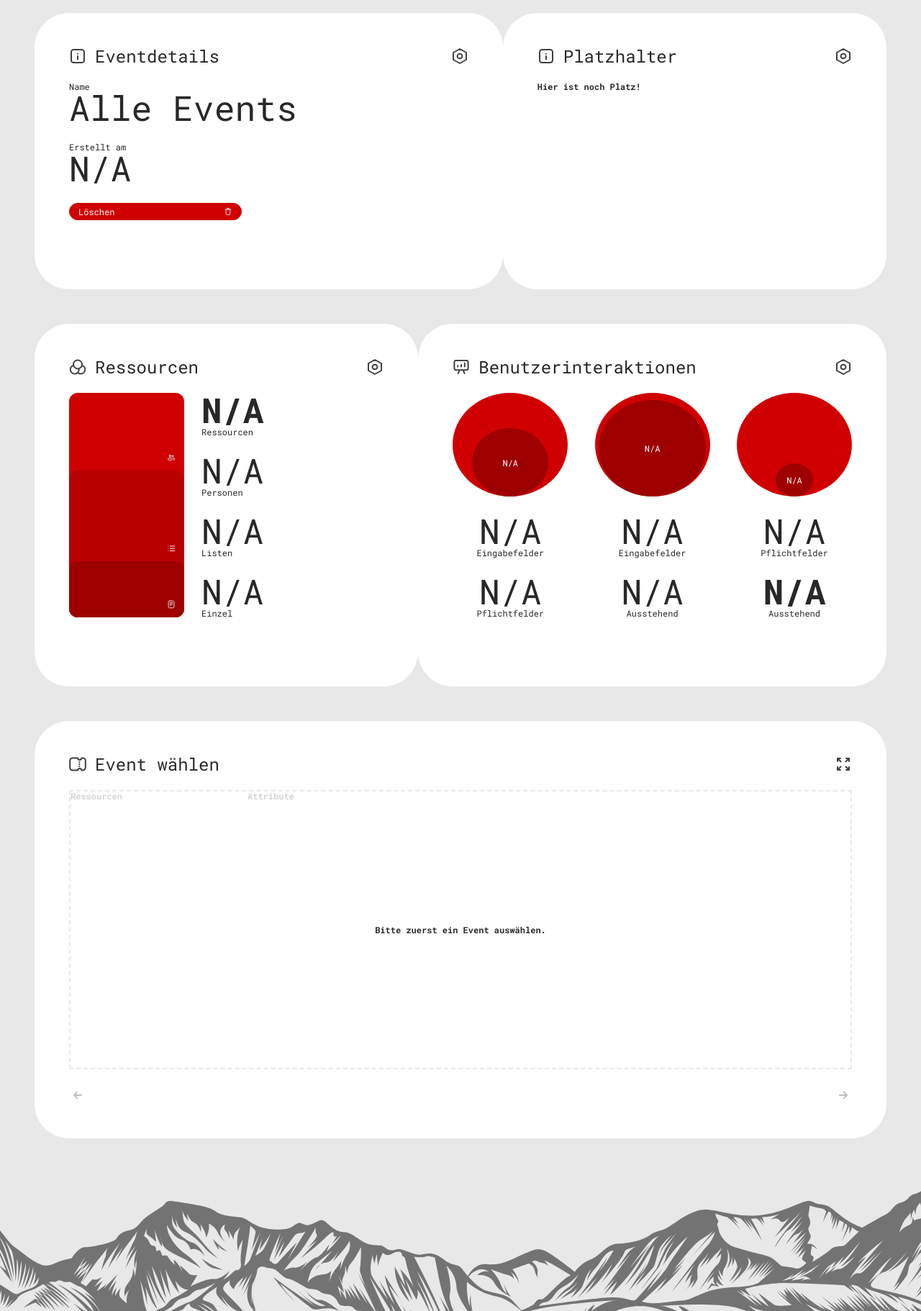
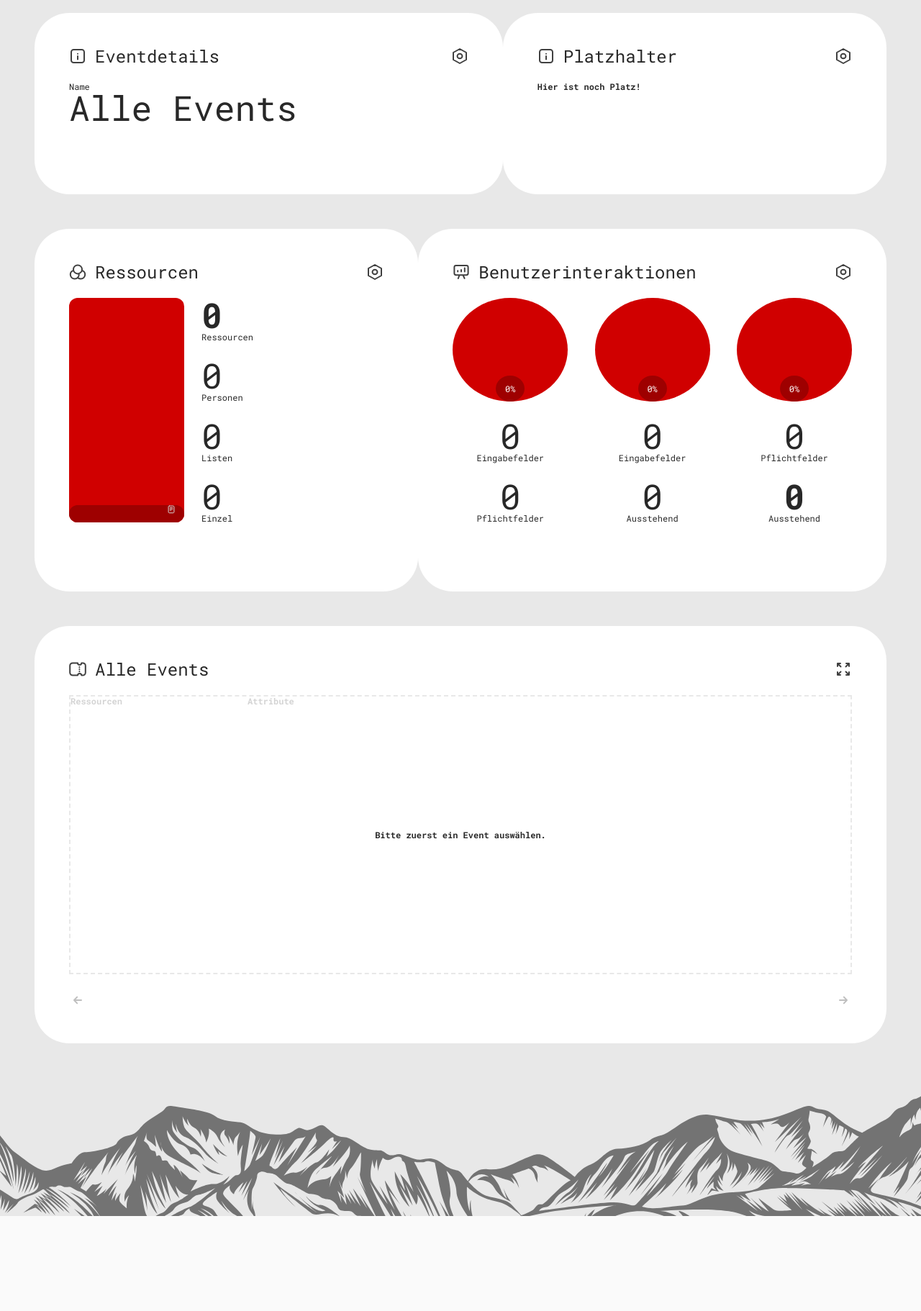
Before and after one commit to SchmidbauerFlorian/Schuleventmanager, a Flask app: template templates/planen.html in a window 1280 px wide. Shown: the part 366-2188 px from the top of the page at 72% size. After the commit the page ends 2056 px from the top, so only its background shows below. Run offline with Flask 3, Linux system fonts and the light colour scheme; the template is opened without the code that fills it, so the values that code supplies are empty.

Commit message:
Enhance event handling by adding empty response builder and improving UI updates for event selection

```diff
--- a/static/css/main.css
+++ b/static/css/main.css
@@ -203,6 +203,7 @@
     position: fixed;
     bottom: calc(var(--space) * 4);
     left: calc(var(--space) * 4);
+    z-index: 120;
     border-radius: 80px;
 
     background: rgb(217 217 217 / 20%);
@@ -1092,6 +1093,7 @@
     gap: var(--space);
 
     opacity: 0;
+    pointer-events: none;
 
     z-index: 50;
 }
--- a/static/js/main.js
+++ b/static/js/main.js
@@ -6,6 +6,23 @@
 const messageBox = document.getElementById("message-box");
 const messageBoxText = document.getElementById("message-box-text");
 const messageBoxIcon = messageBox ? messageBox.querySelector("img") : null;
+const overlayContainer = document.getElementById("overlayContainer");
+
+let overlayHiddenByScroll = false;
+let overlayHiddenByExpandedTree = false;
+
+function applyOverlayVisibility() {
+    if (!overlayContainer) return;
+    const shouldHide = overlayHiddenByScroll || overlayHiddenByExpandedTree;
+    overlayContainer.style.opacity = shouldHide ? "0" : "1";
+    overlayContainer.style.transform = shouldHide ? "translateY(20px)" : "translateY(0px)";
+    overlayContainer.style.pointerEvents = shouldHide ? "none" : "auto";
+}
+
+export function setOverlayHiddenByExpandedTree(hidden) {
+    overlayHiddenByExpandedTree = Boolean(hidden);
+    applyOverlayVisibility();
+}
 
 const MESSAGE_ICON_WARNING = "/static/assets/images/alert-triangle.svg";
 const MESSAGE_ICON_INFO = "/static/assets/images/alert-square.svg";
@@ -67,19 +84,11 @@
     window.innerHeight + window.scrollY >=
     document.documentElement.scrollHeight - 200;
 
-  const overlay = document.getElementById("overlayContainer");
+    overlayHiddenByScroll = nearBottom;
+    applyOverlayVisibility();
+});
 
-  if (nearBottom){
-    overlay.style.opacity = "0";
-    overlay.style.transform = "translateY(20px)";
-    overlay.style.pointerEvents = "none";
-  }
-  else if (overlay.style.opacity === "0"){
-    overlay.style.opacity = "1";
-    overlay.style.transform = "translateY(0px)";
-    overlay.style.pointerEvents = "auto";
-  }
-});
+applyOverlayVisibility();
 
 
 
@@ -108,15 +117,38 @@
 }
 
 export function updateAllEventUI(events) {
-    if (!events || !events.current_event) return;
-    const ev = events.current_event;
+    const fallbackStats = {
+        "ressources": 0,
+        "people": 0,
+        "lists": 0,
+        "informations": 0,
+        "input-fields": 0,
+        "input-remaining": 0,
+        "required-fields": 0,
+        "required-remaining": 0,
+    };
+    const ev = events?.current_event || {
+        id: null,
+        name: "Alle Events",
+        created_at: "",
+        duration: "",
+        messages: [],
+        statistics: fallbackStats,
+    };
+    const allEvents = (Array.isArray(events?.all_events) && events.all_events.length > 0)
+        ? events.all_events
+        : [{ id: null, name: "Alle Events" }];
+
     window._currentEventId = ev.id;
     updateEventDetails(ev.name, ev.created_at, ev.duration, ev.id);
-    updateEventDropdown(events.all_events);
-    updateMessageHistory(ev.messages);
-    updateRessourceStatistics(ev.statistics);
-    updateInteractionStatistics(ev.statistics);
-    updateInteractionTree(ev.statistics["required-fields"], ev.statistics["required-remaining"]);
+    updateEventDropdown(allEvents);
+    updateMessageHistory(ev.messages || []);
+    updateRessourceStatistics(ev.statistics || fallbackStats);
+    updateInteractionStatistics(ev.statistics || fallbackStats);
+    updateInteractionTree(
+        (ev.statistics || fallbackStats)["required-fields"],
+        (ev.statistics || fallbackStats)["required-remaining"]
+    );
     // Update tree view section header
     const treeTitle = document.getElementById("treeViewEventName");
     if (treeTitle) treeTitle.textContent = ev.name || "Event wählen";
@@ -213,9 +245,13 @@
 
 export function updateEventDropdown(events){
     const dropdownEventsContainer = document.getElementById("dropdownEvents");
+    if (!dropdownEventsContainer) return;
+    const normalizedEvents = (Array.isArray(events) && events.length > 0)
+        ? events
+        : [{ id: null, name: "Alle Events" }];
     dropdownEventsContainer.innerHTML = "";
 
-    events.forEach(event => {
+    normalizedEvents.forEach(event => {
         const eventItem = document.createElement("div");
         const eventText = document.createElement("p");
         const eventIcon = document.createElement("img");
@@ -287,18 +323,31 @@
     const statsLists = document.getElementById("stats-lists");
     const statsInformations = document.getElementById("stats-informations");
 
-    statsRessources.textContent = stats["ressources"];
-    statsPeople.textContent = stats["people"];
-    statsLists.textContent = stats["lists"];
-    statsInformations.textContent = stats["informations"];
+    const ressources = Number(stats["ressources"]) || 0;
+    const people = Number(stats["people"]) || 0;
+    const lists = Number(stats["lists"]) || 0;
+    const informations = Number(stats["informations"]) || 0;
+
+    statsRessources.textContent = ressources;
+    statsPeople.textContent = people;
+    statsLists.textContent = lists;
+    statsInformations.textContent = informations;
 
     const statsUsersGraph = document.getElementById("stats-users-graph");
     const statsListsGraph = document.getElementById("stats-lists-graph");
     const statsInformationsGraph = document.getElementById("stats-informations-graph");
 
-    var informationsRatioInPixel = (stats["informations"] / stats["ressources"]) * 312;
-    var listsRatioInPixel = (stats["lists"] / stats["ressources"]) * 312;
-    var usersRatioInPixel = (stats["people"] / stats["ressources"]) * 312;
+    if (ressources <= 0) {
+        statsInformationsGraph.style.height = "0px";
+        statsListsGraph.style.height = "0px";
+        statsListsGraph.style.paddingBottom = "calc(0px + var(--space))";
+        statsUsersGraph.style.paddingBottom = "calc(0px + var(--space))";
+        return;
+    }
+
+    var informationsRatioInPixel = (informations / ressources) * 312;
+    var listsRatioInPixel = (lists / ressources) * 312;
+    var usersRatioInPixel = (people / ressources) * 312;
 
     if(informationsRatioInPixel < 36 && listsRatioInPixel < 36){
         informationsRatioInPixel = 36;
@@ -375,23 +424,32 @@
     const reqremRequiredFields = document.getElementById("reqrem-required-fields");
     const reqremRequiredRemaining = document.getElementById("reqrem-required-remaining");
 
-    inputRequiredRatio.textContent = `${((stats["required-fields"] / stats["input-fields"]) * 100).toFixed(0)}%`;
-    inpreqInputFields.textContent = stats["input-fields"];
-    inpreqRequiredFields.textContent = stats["required-fields"];
-    inputRemainingRatio.textContent = `${((stats["input-remaining"] / stats["input-fields"]) * 100).toFixed(0)}%`;
-    inpremInputFields.textContent = stats["input-fields"];
-    inpremInputRemaining.textContent = stats["input-remaining"];
-    requiredRemainingRatio.textContent = `${((stats["required-remaining"] / stats["required-fields"]) * 100).toFixed(0)}%`;
-    reqremRequiredFields.textContent = stats["required-fields"];
-    reqremRequiredRemaining.textContent = stats["required-remaining"];
+    const inputFields = Number(stats["input-fields"]) || 0;
+    const requiredFields = Number(stats["required-fields"]) || 0;
+    const inputRemaining = Number(stats["input-remaining"]) || 0;
+    const requiredRemaining = Number(stats["required-remaining"]) || 0;
+
+    const requiredInputRatio = inputFields > 0 ? ((requiredFields / inputFields) * 100).toFixed(0) : "0";
+    const inputRemainingRatioPct = inputFields > 0 ? ((inputRemaining / inputFields) * 100).toFixed(0) : "0";
+    const requiredRemainingRatioPct = requiredFields > 0 ? ((requiredRemaining / requiredFields) * 100).toFixed(0) : "0";
+
+    inputRequiredRatio.textContent = `${requiredInputRatio}%`;
+    inpreqInputFields.textContent = inputFields;
+    inpreqRequiredFields.textContent = requiredFields;
+    inputRemainingRatio.textContent = `${inputRemainingRatioPct}%`;
+    inpremInputFields.textContent = inputFields;
+    inpremInputRemaining.textContent = inputRemaining;
+    requiredRemainingRatio.textContent = `${requiredRemainingRatioPct}%`;
+    reqremRequiredFields.textContent = requiredFields;
+    reqremRequiredRemaining.textContent = requiredRemaining;
 
     const statsInpreqGraph = document.getElementById("stats-inpreq-graph");
     const statsInpremGraph = document.getElementById("stats-inprem-graph");
     const statsReqremGraph = document.getElementById("stats-reqrem-graph");
 
-    var inpreqRatioInPixel = (stats["required-fields"] / stats["input-fields"]) * 160;
-    var inpremRatioInPixel = (stats["input-remaining"] / stats["input-fields"]) * 160;
-    var reqremRatioInPixel = (stats["required-remaining"] / stats["required-fields"]) * 160;
+    var inpreqRatioInPixel = inputFields > 0 ? (requiredFields / inputFields) * 160 : 0;
+    var inpremRatioInPixel = inputFields > 0 ? (inputRemaining / inputFields) * 160 : 0;
+    var reqremRatioInPixel = requiredFields > 0 ? (requiredRemaining / requiredFields) * 160 : 0;
 
     if(inpreqRatioInPixel < 36){inpreqRatioInPixel = 36;}
     if(inpremRatioInPixel < 36){inpremRatioInPixel = 36;}
@@ -406,13 +464,15 @@
     const interactionTreeText = document.getElementById("reqrem-interaction-tree");
     if (!interactionTreeImg || !interactionTreeText) return;
 
-    const completed = requiredFields - requiredRemaining;
-    const requiredCompletedRatio = completed / requiredFields;
+    const totalRequired = Number(requiredFields) || 0;
+    const remainingRequired = Number(requiredRemaining) || 0;
+    const completed = totalRequired - remainingRequired;
+    const requiredCompletedRatio = totalRequired > 0 ? (completed / totalRequired) : 0;
 
     const minHeight = 144;
     const maxHeight = 432;
 
     const height = minHeight + (requiredCompletedRatio * (maxHeight - minHeight));
     interactionTreeImg.style.height = `${height}px`;
-    interactionTreeText.textContent = requiredRemaining;
+    interactionTreeText.textContent = remainingRequired;
 };
--- a/static/js/planen.js
+++ b/static/js/planen.js
@@ -1,4 +1,4 @@
-import { showMessageBox, loadEvents, loadEvent, openOverlay, closeOverlay, updateEventDetails, updateEventDropdown, updateMessageHistory, updateRessourceStatistics, updateInteractionStatistics, updateAllEventUI } from "./main.js";
+import { showMessageBox, loadEvents, loadEvent, openOverlay, closeOverlay, updateEventDetails, updateEventDropdown, updateMessageHistory, updateRessourceStatistics, updateInteractionStatistics, updateAllEventUI, setOverlayHiddenByExpandedTree } from "./main.js";
 
 const createEventBtn = document.getElementById("btnCreateEvent");
 const createEventSubmitBtn = document.getElementById("btnCreateEventSubmit");
@@ -35,9 +35,26 @@
   setTreeArrowState(btnScrollRight, canScrollRight, ARROW_RIGHT_ACTIVE, ARROW_RIGHT_INACTIVE);
 }
 
+function scheduleTreeScrollButtonsUpdate() {
+  requestAnimationFrame(() => {
+    updateTreeScrollButtons();
+    // Re-check after layout settles (expanded mode changes several dimensions).
+    setTimeout(updateTreeScrollButtons, 0);
+    setTimeout(updateTreeScrollButtons, 120);
+  });
+}
+
 if (scrollContainer) {
   scrollContainer.addEventListener("scroll", updateTreeScrollButtons);
   window.addEventListener("resize", updateTreeScrollButtons);
+
+  // Keep arrow state synced when the scroll container size changes (e.g. expanded mode).
+  if (typeof ResizeObserver !== "undefined") {
+    const treeResizeObserver = new ResizeObserver(() => {
+      scheduleTreeScrollButtonsUpdate();
+    });
+    treeResizeObserver.observe(scrollContainer);
+  }
 }
 
 btnScrollLeft.addEventListener("click", (e) => {
@@ -82,6 +99,7 @@
 
     iconExpandTreeView.src = "/static/assets/images/arrow-expand.svg";
     sectionBodyEvent.classList.remove('expanded');
+    setOverlayHiddenByExpandedTree(false);
     exitEditMode();
   }
   else{
@@ -104,9 +122,10 @@
 
     iconExpandTreeView.src = "/static/assets/images/overlay-close.svg";
     sectionBodyEvent.classList.add('expanded');
-  }
-
-  requestAnimationFrame(updateTreeScrollButtons);
+    setOverlayHiddenByExpandedTree(true);
+  }
+
+  scheduleTreeScrollButtonsUpdate();
 });
 createEventBtn.addEventListener("click", (e) => {
   e.stopPropagation();
@@ -676,7 +695,7 @@
 
   if (headlineGrid) headlineGrid.querySelectorAll("p:not(.text-bold)").forEach((p) => p.remove());
 
-  requestAnimationFrame(updateTreeScrollButtons);
+  scheduleTreeScrollButtonsUpdate();
 }
 
 async function refreshTreeView() {
--- a/templates/planen.html
+++ b/templates/planen.html
@@ -624,7 +624,7 @@
                     <p>Credits</p>
                     <p class="text-bold">
                         Dieses Projekt wurde von Florian Schmidbauer und Kilian Maierhofer
-                        im Rahmen der Diplomarbeit an der HTL Waidhofen/Ybbs mir Liebe entwickelt.
+                        im Rahmen der Diplomarbeit an der HTL Waidhofen/Ybbs mit Liebe entwickelt.
                     </p>
                 </div>
             </div>
```
Also changed, not shown: services/event_service.py (+20 -4 lines), static/js/teilnehmen.js (+21 -4 lines).
